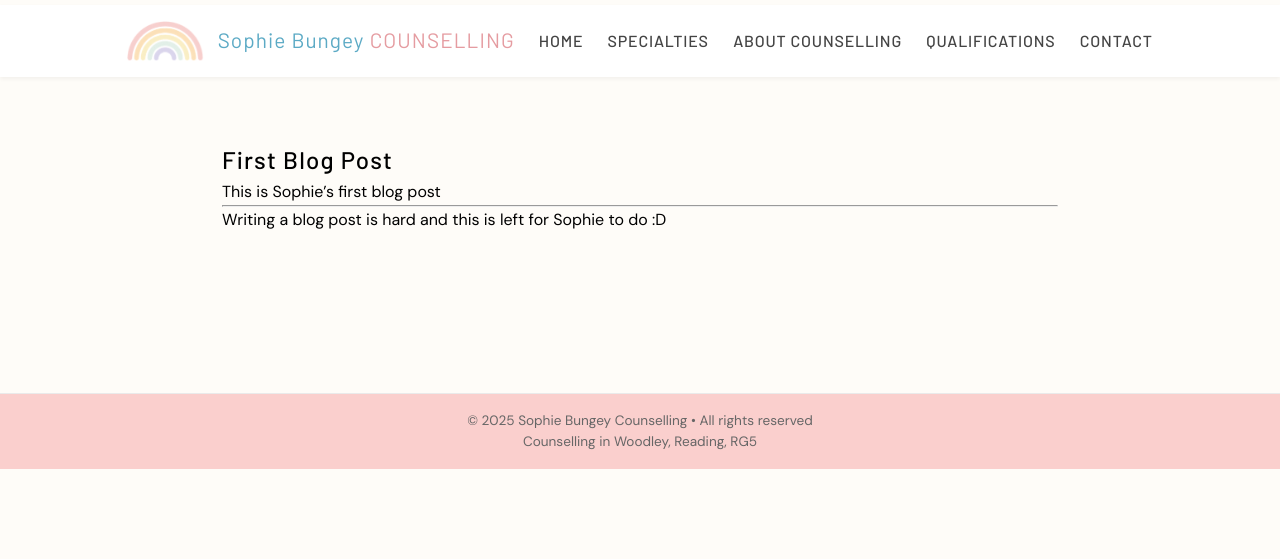
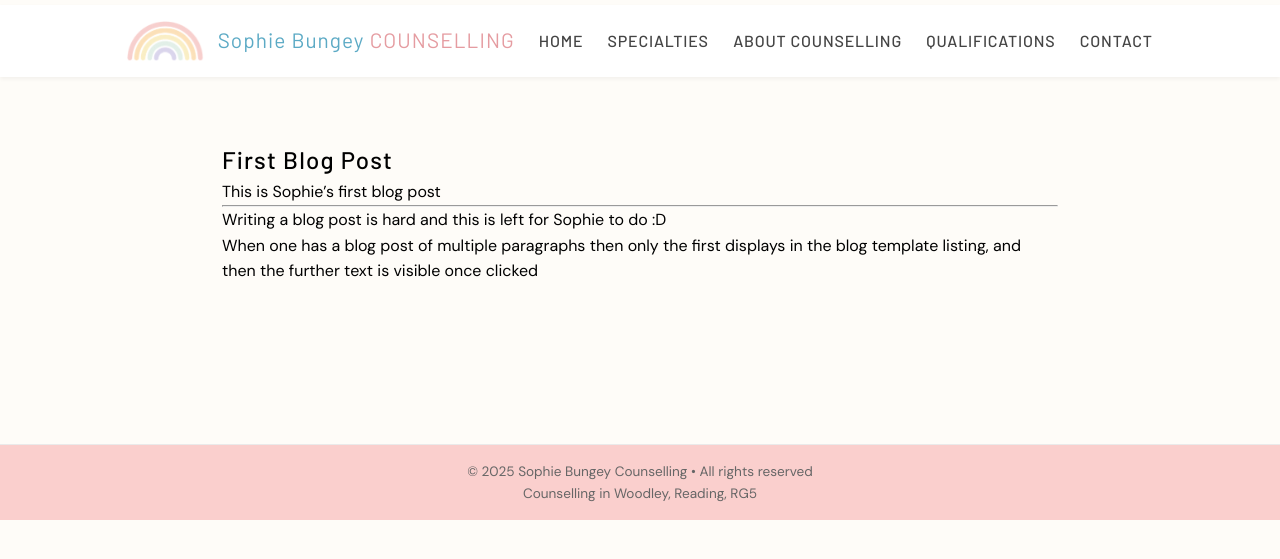
Before and after one commit to Sophie-Care/sophie-care.github.io, a Jekyll site: the page built from _posts/2026-02-21-First_Post.md, in a window 1280 px wide. Shown: the top 559 px of the page. Built offline with Jekyll 4.4.1, drawn with Linux system fonts in a browser that asks for light colours.

Commit message:
With Exceprts

```diff
--- a/_posts/2026-02-21-First_Post.md
+++ b/_posts/2026-02-21-First_Post.md
@@ -8,3 +8,5 @@
 
 ------------------
 Writing a blog post is hard and this is left for Sophie to do :D
+
+When one has a blog post of multiple paragraphs then only the first displays in the blog template listing, and then the further text is visible once clicked
--- a/blog.html
+++ b/blog.html
@@ -6,7 +6,8 @@
 <ul>
   {% for post in site.posts %}
     <li>
-      <a href="{{ post.url }}">{{ post.title }}</a> - {{ post.date | date_to_string }}
+      <a href="{{ post.url }}">{{ post.title }}</a>
+      {{ post.excerpt }}
     </li>
   {% endfor %}
 </ul>
```
